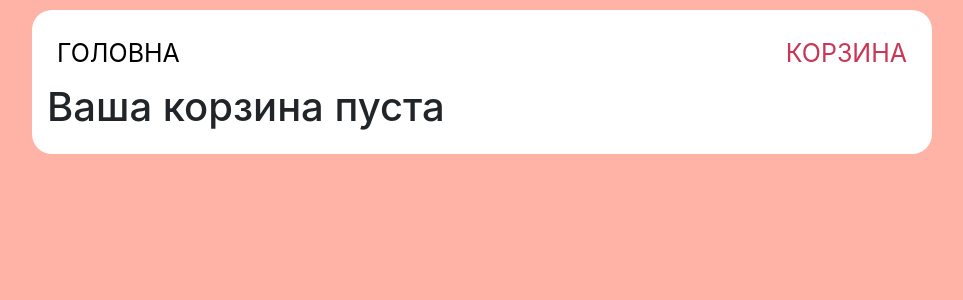
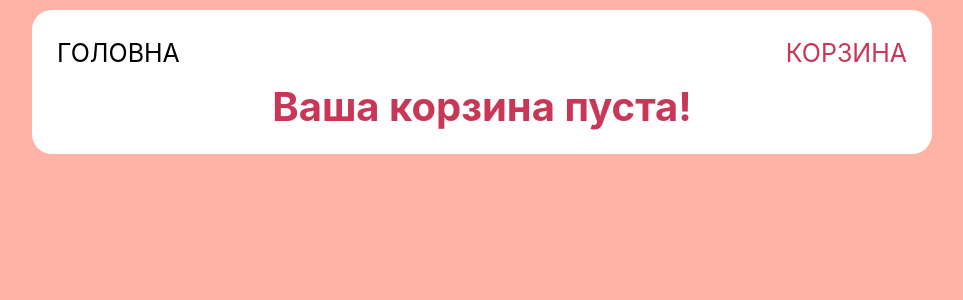
Before and after one commit to taras-kolomiiets/shop, a React (Create React App) app: page /cart-list in a window 1280 px wide. Shown: the top 300 px of the page, without its empty margins (158-1121 px from the left). Built offline with nearby package versions, Linux system fonts and the light colour scheme.

Commit message:
update routes

```diff
--- a/src/components/App/App.jsx
+++ b/src/components/App/App.jsx
@@ -78,7 +78,7 @@ const App = () => {
     <main className="app">
       <Navigation />
       <Route
-        path="/shop"
+        path="/"
         exact
         render={() => (
           <ShopList
--- a/src/components/CartList/CartList.jsx
+++ b/src/components/CartList/CartList.jsx
@@ -36,7 +36,7 @@ const CartList = ({
       )}
     </>
   ) : (
-    <h1>Ваша корзина пуста</h1>
+    <h1 className="header__empty-cart">Ваша корзина пуста!</h1>
   );
 };
 
--- a/src/components/navigation/Navigation.jsx
+++ b/src/components/navigation/Navigation.jsx
@@ -5,7 +5,7 @@ const Navigation = () => {
   return (
     <ul className="navigation">
       <li className="navigation__item">
-        <NavLink to="shop" exact>
+        <NavLink to="/" exact>
           Головна
         </NavLink>
       </li>
--- a/src/index.scss
+++ b/src/index.scss
@@ -195,3 +195,9 @@ a {
   font-size: 26px;
   font-weight: 700;
 }
+.header__empty-cart {
+  text-align: center;
+  font-size: 40px;
+  font-weight: 700;
+  color: #c93756;
+}
```
